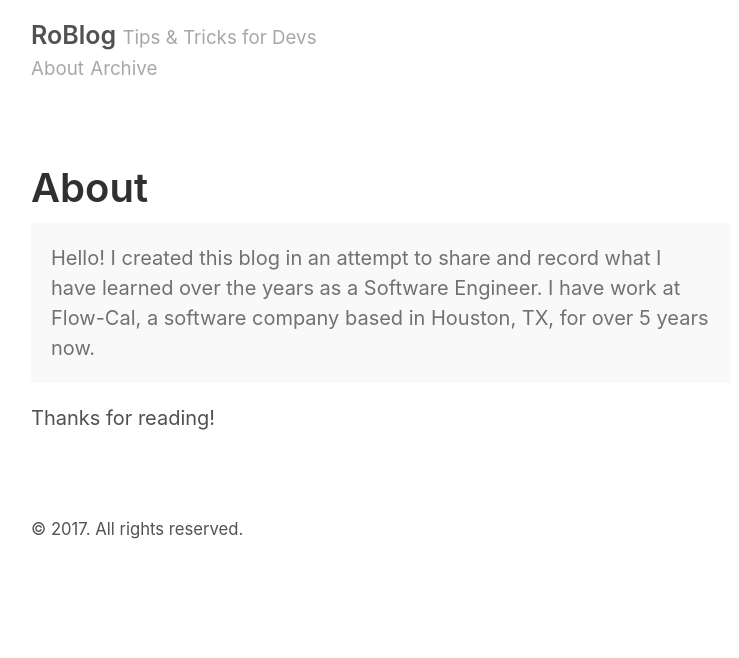
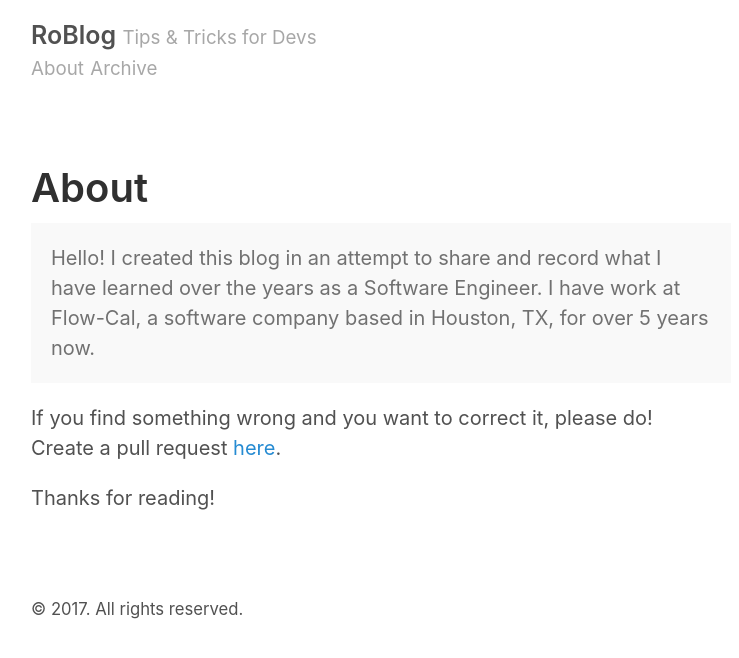
Before and after one commit to RobertDeSonier/RoBlog, a Jekyll site: the page built from about.md, in a window 1280 px wide. Shown: the top 658 px of the page, without its empty margins (259-998 px from the left). Built offline with Jekyll 4.4.1, drawn with Linux system fonts in a browser that asks for light colours.

Commit message:
Add link to repo in About page

```diff
--- a/about.md
+++ b/about.md
@@ -8,4 +8,7 @@ title: About
   I have work at Flow-Cal, a software company based in Houston, TX, for over 5 years now.
 </p>
 
+If you find something wrong and you want to correct it, please do!
+Create a pull request [here](https://github.com/RobertDeSonier/RoBlog).
+
 Thanks for reading!
```
